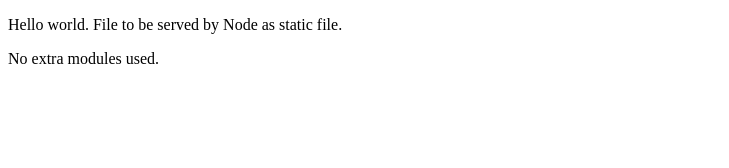
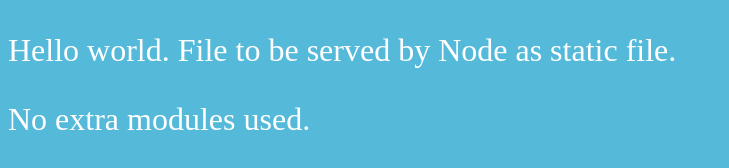
Before and after one commit to anthonyringoet/node-exercices, a plain HTML site: page 1/static/index.html in a window 1280 px wide. Shown: the whole page, without its empty margins (0-729 px from the left). Drawn offline with Linux system fonts and the light colour scheme.

Commit message:
add static files

```diff
--- a/1/static/index.html
+++ b/1/static/index.html
@@ -4,9 +4,11 @@
 <meta charset="utf-8" />
 <meta http-equiv="x-ua-compatible" content="ie=edge" />
 <title>Node static</title>
+<link rel="stylesheet" href="/styles.css">
 </head>
 <body>
   <p>Hello world. File to be served by Node as static file.</p>
   <p>No extra modules used.</p>
+  <script type="text/javascript" src="/script.js"></script>
 </body>
 </html>
--- /dev/null
+++ b/1/static/script.js
@@ -0,0 +1 @@
+console.log('dummy script');
--- /dev/null
+++ b/1/static/styles.css
@@ -0,0 +1,5 @@
+body{
+  background:#55bada;
+  color:#fff;
+  font-size:2em;
+}
```
